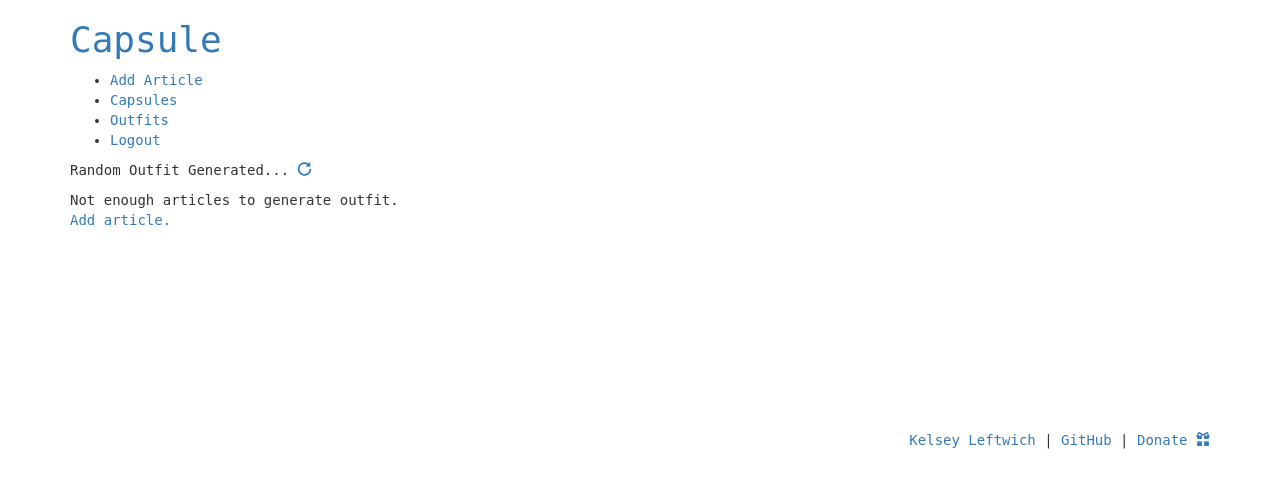
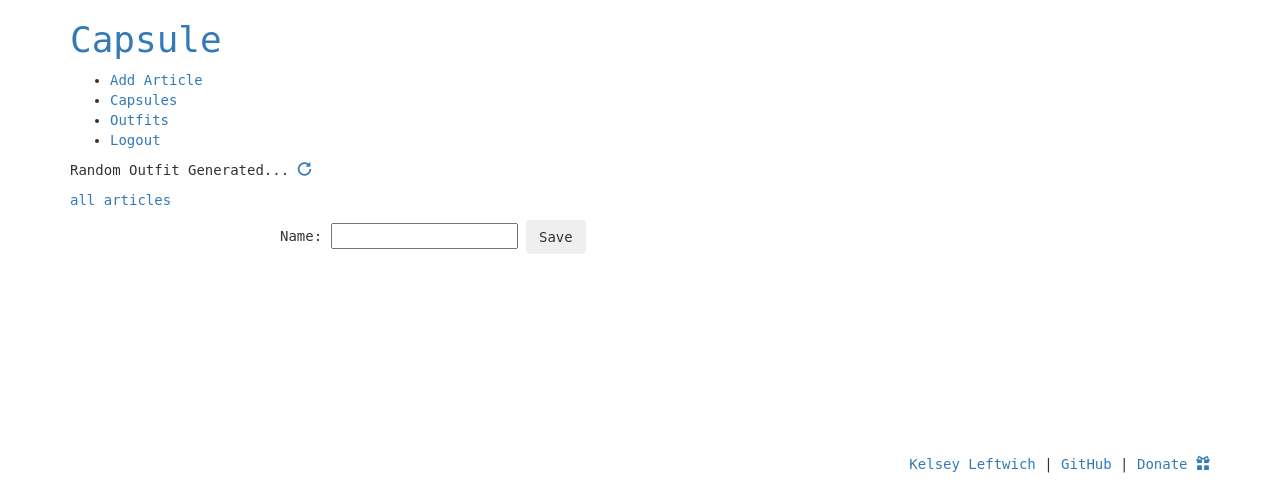
Before and after one commit to kelseyleftwich/capsule_grid, a Django app: page /outfits/random in a window 1280 px wide. Shown: the top 494 px of the page. Run offline with Django 3.2, Linux system fonts and the light colour scheme; the visitor is signed in with stand-in values (Sample User, id 1); data that the repository does not hold is empty; some libraries are stand-ins or nearby versions.

Commit message:
Adds random outfit with capsule parameter

```diff
--- a/capsule_grid/urls.py
+++ b/capsule_grid/urls.py
@@ -37,6 +37,7 @@ urlpatterns = [
 	url(r'^outfits/$', views.outfit, name='outfit'),
 	url(r'^outfits/new/$', views.new_outfit, name='new_outfit'),
 	url(r'^outfits/random$', views.outfit_random, name='outfit_random'),
+	url(r'^outfits/random/(?P<plan_id>[0-9]+)/$', views.outfit_random, name='outfit_random_plan'),
 	url(r'^outfits/random/save$', views.outfit_random_save, name='outfit_random_save'),
 	url(r'^outfits/(?P<outfit_id>[0-9]+)/$', views.outfit_detail, name='outfit_detail'),
 	url(r'^outfits/(?P<outfit_id>[0-9]+)/edit/$', views.edit_outfit, name='edit_outfit'),
--- a/grid/templates/outfits/outfit_random.html
+++ b/grid/templates/outfits/outfit_random.html
@@ -4,9 +4,18 @@ Home - {{block.super}}
 {% endblock title %}
 
 {% block content %}
-<p>Random Outfit Generated...
-	<a href="{% url 'outfit_random' %}"><span class="glyphicon glyphicon glyphicon-repeat" aria-hidden="true"></span></a>
+<p>Random Outfit Generated... {% if plan %}({{plan.name}}){% endif %}
+	<a href="{{request.get_full_path}}"><span class="glyphicon glyphicon glyphicon-repeat" aria-hidden="true"></span></a>
 </p>
+<p>
+			<a href="{% url 'outfit_random' %}">all articles</a><br/>
+			{% if plans %}
+			    {% for plan in plans %}
+			    	<a href="{% url 'outfit_random_plan' plan_id=plan.id %}">{{plan.name}}</a><br/>
+			    {% endfor %}
+			{% endif %}
+</p>
+
 
 {# error message #}
 {% if message %}
--- a/grid/views.py
+++ b/grid/views.py
@@ -184,22 +184,57 @@ def edit_outfit(request, outfit_id):
 		return render(request, 'outfits/edit_outfit.html', {'outfit': outfit, 'form': form,'articles':articles})
 
 @login_required
-def outfit_random(request):
-	outer = Article.objects.filter(article_type='O', user=request.user).order_by('?').first()
-	detail = Article.objects.filter(article_type='A', user=request.user).order_by('?').first()
-	shoes = Article.objects.filter(article_type='S', user=request.user).order_by('?').first()
+def outfit_random(request, plan_id=None):
+	plans = Plan.objects.filter(user=request.user)
 
-	if Article.objects.filter(article_type='T', user=request.user).count() == 0:
-		if Article.objects.filter(article_type='D', user=request.user).count() == 0:
-			message = "Not enough articles to generate outfit."
-			return render(
-				request,
-				'outfits/outfit_random.html',
-				{
-				'message': message,
-				})
-		else:
-			dress = Article.objects.filter(article_type='D', user=request.user).order_by('?').first()
+	if plan_id:
+		plan = Plan.objects.get(id=plan_id)
+		if plan.user != request.user:
+			raise Http404
+		articles = plan.articles
+
+	else:
+		articles = Article.objects.filter(user=request.user).order_by('?')
+		plan=None
+
+	outer = articles.filter(article_type='O').order_by('?').first()
+	detail = articles.filter(article_type='A').order_by('?').first()
+	shoes = articles.filter(article_type='S').order_by('?').first()
+
+	# if no tops - pick dress
+	if articles.filter(article_type='T').count() == 0:
+		dress = articles.filter(article_type='D').order_by('?').first()
+		return render(
+			request,
+			'outfits/outfit_random.html',
+			{
+			'dress': dress,
+			'outer': outer,
+			'detail': detail,
+			'shoes': shoes,
+			'plans': plans,
+			'plan':plan,
+			})
+	# if no bottoms - pick dress
+	elif articles.filter(article_type='B').count() == 0:
+		dress = articles.filter(article_type='D').order_by('?').first()
+		return render(
+			request,
+			'outfits/outfit_random.html',
+			{
+			'dress': dress,
+			'outer': outer,
+			'detail': detail,
+			'shoes': shoes,
+			'plans':plans,
+			'plan':plan,
+
+			})
+	# randomly pick dress or top + bottom combo
+	else:
+		flip = random.randint(0, 1)
+		if(flip == 0 and articles.filter(article_type='D').count() != 0):
+			dress = articles.filter(article_type='D').order_by('?').first()
 			return render(
 				request,
 				'outfits/outfit_random.html',
@@ -208,42 +243,13 @@ def outfit_random(request):
 				'outer': outer,
 				'detail': detail,
 				'shoes': shoes,
-				})
-	elif Article.objects.filter(article_type='B', user=request.user).count() == 0:
-		dress = Article.objects.filter(article_type='D', user=request.user).order_by('?').first()
-		if dress == None:
-			message = "Not enough articles to generate outfit."
-			return render(
-				request,
-				'outfits/outfit_random.html',
-				{
-				'message': message,
-				})
-		return render(
-			request,
-			'outfits/outfit_random.html',
-			{
-			'dress': dress,
-			'outer': outer,
-			'detail': detail,
-			'shoes': shoes,
-			})
-	else:
-		flip = random.randint(0, 1)
-		if(flip == 0 and Article.objects.filter(article_type='D', user=request.user).count() != 0):
-			dress = Article.objects.filter(article_type='D', user=request.user).order_by('?').first()
-			return render(
-				request,
-				'outfits/outfit_random.html',
-				{
-				'dress': dress,
-				'outer': outer,
-				'detail': detail,
-				'shoes': shoes,
+				'plans':plans,
+				'plan':plan,
+
 				})
 		else:
-			top = Article.objects.filter(article_type='T', user=request.user).order_by('?').first()
-			bottom = Article.objects.filter(article_type='B', user=request.user).order_by('?').first()
+			top = articles.filter(article_type='T').order_by('?').first()
+			bottom = articles.filter(article_type='B').order_by('?').first()
 			return render(
 				request,
 				'outfits/outfit_random.html',
@@ -253,6 +259,9 @@ def outfit_random(request):
 				'outer': outer,
 				'detail': detail,
 				'shoes': shoes,
+				'plans':plans,
+				'plan':plan,
+
 				})
 
 
```
Also changed, not shown: media/img/black-jeans/black_jeans.jpg (deleted).
